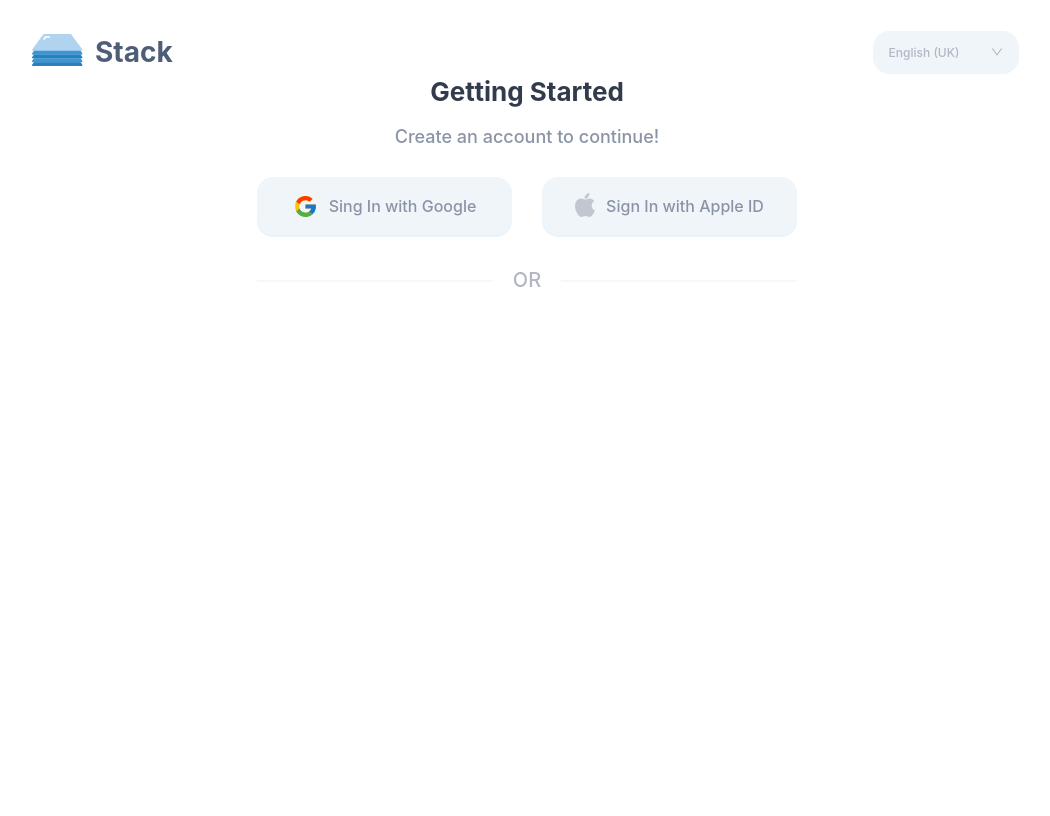
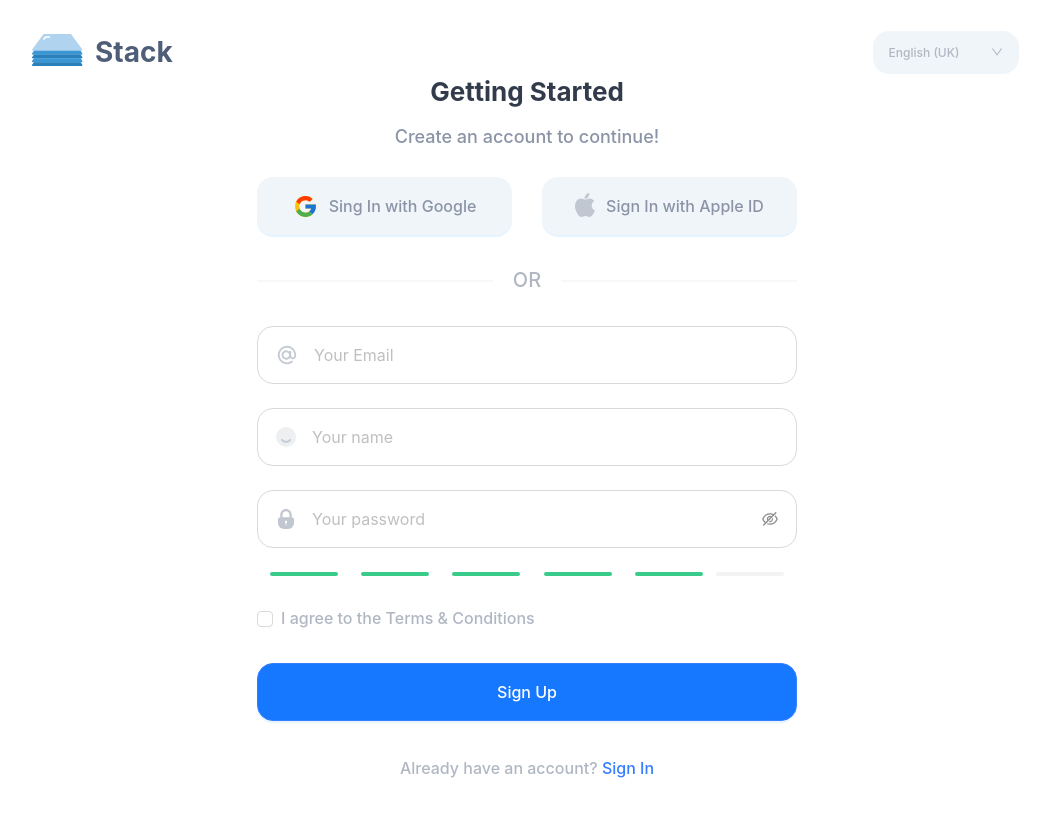
Before and after one commit to kamruzzaman-dev/TASK-M360ICT, a React (Vite) app: page /sign-up in a window 1280 px wide. Shown: the top 816 px of the page, without its empty margins (113-1163 px from the left). Built offline with nearby package versions, Linux system fonts and the light colour scheme.

Commit message:
design: signup form

```diff
--- a/src/component/form/auth/SignInForm.tsx
+++ b/src/component/form/auth/SignInForm.tsx
@@ -18,8 +18,8 @@ type SingInType = {
 };
 
 const SignInForm = () => {
-  const [checked, setChecked] = useState(false);
-  const [isTyping, setIsTyping] = useState(false);
+  const [checked, setChecked] = useState<boolean>(false);
+  const [isTyping, setIsTyping] = useState<boolean>(false);
   const [form] = Form.useForm();
 
   const onFinish = (value: SingInType) => {
--- /dev/null
+++ b/src/component/form/auth/SignUpForm.tsx
@@ -0,0 +1,220 @@
+import {
+    Button,
+    Checkbox,
+    CheckboxProps,
+    Form,
+    Input,
+    message,
+    Space,
+} from "antd";
+import at from "../../../../public/assets/icons/at.svg";
+import lock from "../../../../public/assets/icons/lock.svg";
+import smile from "../../../../public/assets/icons/smile.svg";
+import { Link } from "react-router-dom";
+import { useState } from "react";
+import SecurityChecking from "../../SecurityChecking";
+
+type SingUpType = {
+    email: string;
+    password: string;
+    name: string;
+};
+
+const SignUpForm = () => {
+    const [checked, setChecked] = useState<boolean>(false);
+    const [isTyping, setIsTyping] = useState<boolean>(false);
+
+    const [form] = Form.useForm();
+
+    const onFinish = (value: SingUpType) => {
+        const data = { ...value, checked };
+
+
+
+        // api here
+        console.log(value, data);
+
+
+        message.success("Sign Up Successful!");
+        form.resetFields();
+    };
+
+    const onFinishFailed = () => {
+        message.error("Fill the form!");
+    };
+    const onChange: CheckboxProps["onChange"] = (e) => {
+        setChecked(e.target.checked);
+    };
+    return (
+        <Form
+            form={form}
+            layout="vertical"
+            onFinish={onFinish}
+            onFinishFailed={onFinishFailed}
+            autoComplete="off"
+            style={{ maxWidth: "540px", margin: 'auto' }}
+        >
+            <Form.Item
+                name="email"
+                rules={[
+                    {
+                        required: true,
+                        message: (
+                            <p
+                                style={{
+                                    marginTop: "16px",
+                                    marginBottom: "15px",
+                                    color: "#FF5630",
+                                }}
+                            >
+                                Please enter a valid email address.
+                            </p>
+                        ),
+                    },
+                    { type: "email", warningOnly: true },
+                ]}
+            >
+                <Input
+                    prefix={<img style={{ marginRight: "12px" }} src={at} alt="at" />}
+                    style={{
+                        height: "58px",
+                        fontWeight: 500,
+                        fontSize: "16px",
+                        borderRadius: "16px",
+                        boxShadow: isTyping ? "0px 6px 8px 0px rgba(255, 86, 48, 0.10)" : "none",
+                        paddingLeft: "18px",
+                    }}
+                    onFocus={() => setIsTyping(true)}
+                    onBlur={() => setIsTyping(false)}
+                    placeholder="Your Email"
+                    type="email"
+                />
+            </Form.Item>
+            <Form.Item
+                name="name"
+                rules={[
+                    {
+                        required: true,
+                        message: (
+                            <p
+                                style={{
+                                    marginTop: "16px",
+                                    marginBottom: "15px",
+                                    color: "#FF5630",
+                                }}
+                            >
+                                Please enter you name.
+                            </p>
+                        ),
+                    },
+                    { type: "string", warningOnly: true },
+                ]}
+            >
+                <Input
+                    prefix={<img style={{ marginRight: "12px" }} src={smile} alt="at" />}
+                    style={{
+                        height: "58px",
+                        fontWeight: 500,
+                        fontSize: "16px",
+                        borderRadius: "16px",
+                        boxShadow: isTyping ? "0px 6px 8px 0px rgba(255, 86, 48, 0.10)" : "none",
+                        paddingLeft: "18px",
+                    }}
+                    onFocus={() => setIsTyping(true)}
+                    onBlur={() => setIsTyping(false)}
+                    placeholder="Your name"
+                    type="string"
+                />
+            </Form.Item>
+            <Form.Item
+                name="password"
+                rules={[
+                    {
+                        required: true,
+                        message: (
+                            <p
+                                style={{
+                                    marginTop: "16px",
+                                    marginBottom: "15px",
+                                    color: "#FF5630",
+                                }}
+                            >
+                                Please enter a valid password.
+                            </p>
+                        ),
+                    },
+                    { type: "string", warningOnly: true },
+                    { min: 6 },
+                ]}
+            >
+                <Input.Password
+                    prefix={<img style={{ marginRight: "12px" }} src={lock} alt="at" />}
+                    style={{
+                        height: "58px",
+                        fontWeight: 500,
+                        fontSize: "16px",
+                        borderRadius: "16px",
+                        boxShadow: isTyping ? "0px 6px 8px 0px rgba(255, 86, 48, 0.10)" : "none",
+                        paddingLeft: "18px",
+                        paddingRight: "18px",
+                    }}
+                    onFocus={() => setIsTyping(true)}
+                    onBlur={() => setIsTyping(false)}
+                    placeholder="Your password"
+                    type="password"
+                />
+            </Form.Item>
+
+            <SecurityChecking marks={5} />
+
+            <Checkbox
+                style={{
+                    fontSize: "16px",
+                    fontWeight: 500,
+                    color: "#B0B7C3",
+                }}
+                onChange={onChange}
+            >
+                I agree to the Terms & Conditions
+            </Checkbox>
+            <Form.Item>
+                <Space>
+                    <Button
+                        style={{
+                            width: "540px",
+                            marginTop: "31px",
+                            height: "58px",
+                            borderRadius: "16px",
+                            backgroundClip: "#377DFF",
+                            border: " 1px solid #377DFF",
+                            fontSize: "16px",
+                            fontWeight: 500,
+                            color: "white",
+                        }}
+                        type="primary"
+                        htmlType="submit"
+                    >
+                        Sign Up
+                    </Button>
+                </Space>
+            </Form.Item>
+            <p
+                style={{
+                    marginTop: "35px",
+                    fontSize: "16px",
+                    fontWeight: 500,
+                    color: "#B0B7C3",
+                    textAlign: "center",
+                    marginBottom: "50px",
+                }}
+            >
+                Already have an account?&nbsp;
+                <Link to={"/sign-in"} style={{ color: "#377DFF" }}>
+                    Sign In
+                </Link>
+            </p>
+        </Form>
+    );
+};
+
+export default SignUpForm;
--- a/src/pages/Auth/SignUP/index.tsx
+++ b/src/pages/Auth/SignUP/index.tsx
@@ -1,6 +1,7 @@
 import Navbar from "../../../component/Navbar";
 import SignUpTitle from "../../../component/SignUpTitle";
 import SocialSignUP from "../../../component/SocialSignup";
+import SignUpForm from "../../../component/form/auth/SignUpForm";
 
 const SignUp = () => {
     return (
@@ -11,6 +12,7 @@ const SignUp = () => {
                 message="Create an account to continue!"
             />
             <SocialSignUP />
+            <SignUpForm />
         </div>
     );
 };
```
Also changed, not shown: public/assets/icons/smile.svg (added).
